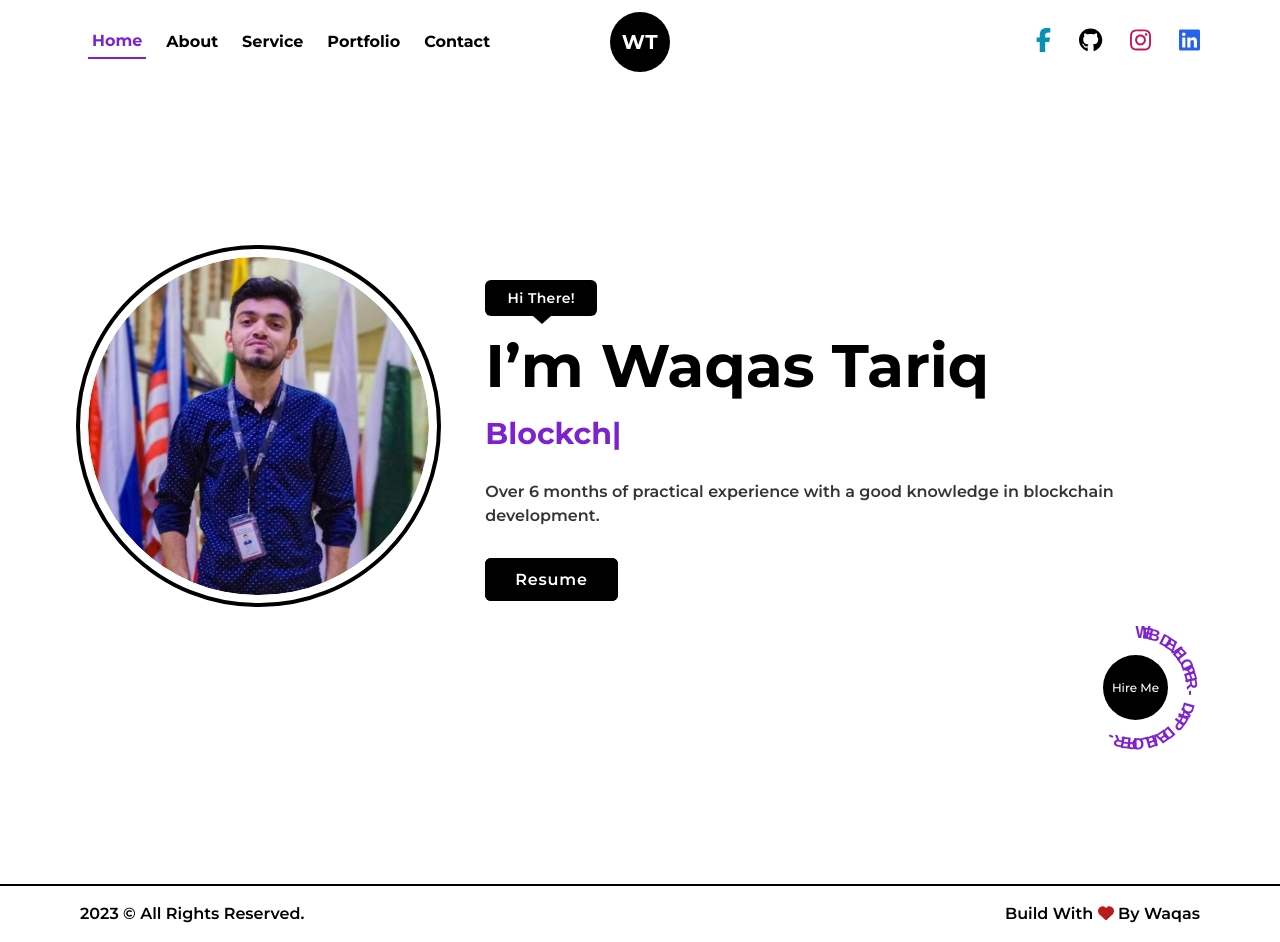
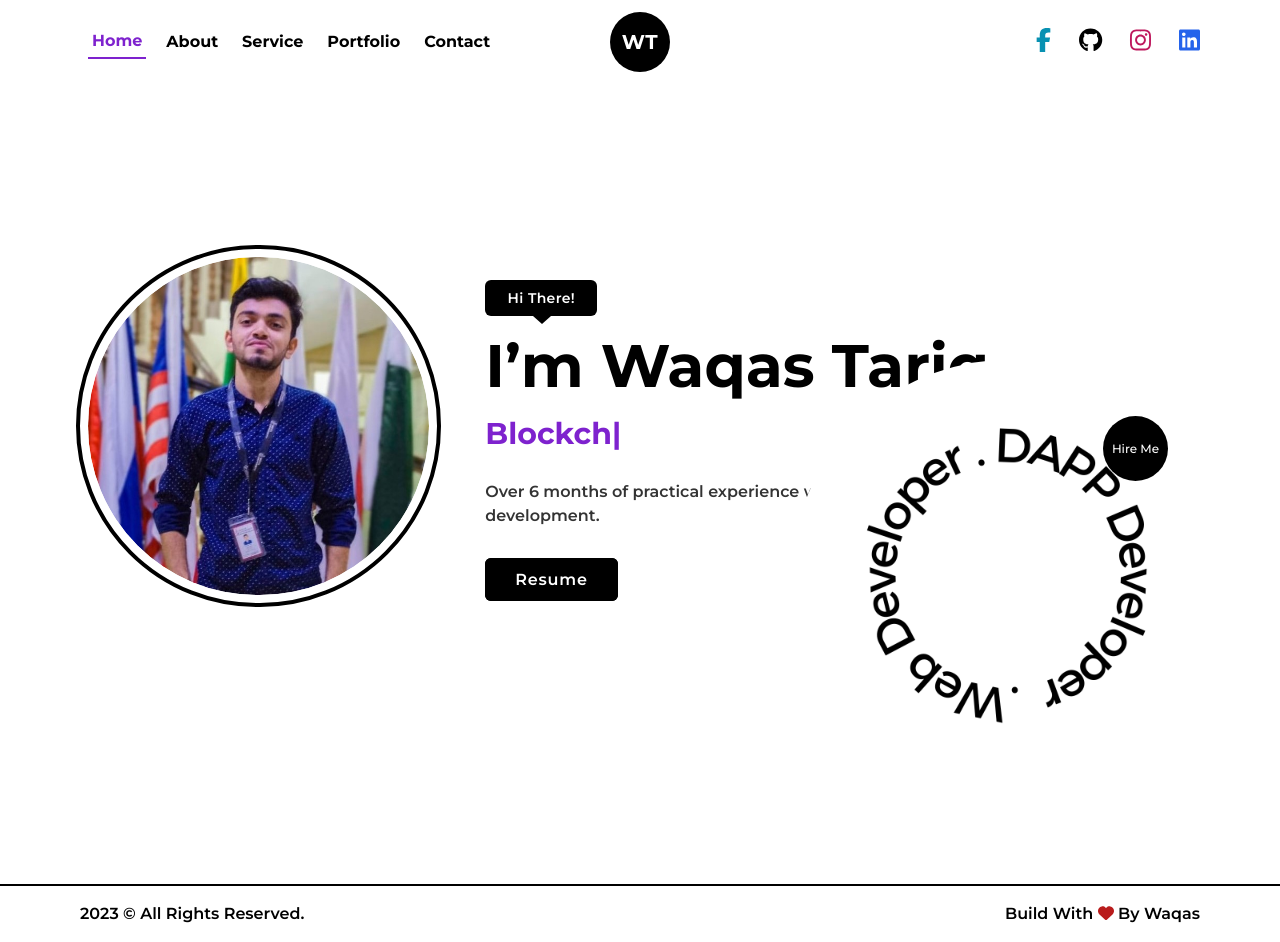
Before and after one commit to waqastariq05/Portfolio, a Next.js app: page / in a window 1280 px wide. Built offline with nearby package versions, Linux system fonts and the light colour scheme.

Commit message:
Some Changing

```diff
--- a/app/globals.css
+++ b/app/globals.css
@@ -8,11 +8,8 @@ body {
 
 }
 
-.heroAnim {
-    position: absolute;
-    width: 100%;
-    height: 100%;
-    animation: spin 10s infinite linear;
+.paraImage {
+    animation: spin 8s infinite linear;
 }
 
 @keyframes spin {
--- a/components/Banner.js
+++ b/components/Banner.js
@@ -1,6 +1,7 @@
 'use client'
 import Image from 'next/image';
 import profilePic from '../public/Dp.jpg'
+import para from '../public/para.png'
 import React, { useEffect, useRef } from 'react'
 import Typed from 'typed.js'
 import { delay, motion } from 'framer-motion';
@@ -21,14 +22,6 @@ const Banner = () => {
             typed.destroy();
         };
     }, []);
-
-    useEffect(() => {
-        const text = document.querySelector('.heroAnim p');
-        text.innerHTML = text.innerText.split('').map((char, i) =>
-            `<span style="transform: rotate(${i * 6.6}deg)">${char}</span>`
-        ).join("")
-    })
-
 
     // ========== Animation ================
     const quote = {
@@ -154,11 +147,13 @@ const Banner = () => {
                     whileInView="whileInView"
                 >Resume</motion.a>
             </div >
-            <motion.div className='lg:block hidden absolute right-28 bottom-20' variants={box} initial="initial" whileInView="whileInView">
-                <div className='heroAnim'>
-                    <p className='text-sm text-purple-700 font-semibold'>WEB DEVELOPER - DAPP DEVELOPER -</p>
+            <motion.div className='lg:flex hidden absolute right-14 bottom-2' variants={box} initial="initial" whileInView="whileInView">
+                <div className='relative flex justify-end'>
+                    <div className='absolute top-14 right-14 bg-black w-[65px] h-[65px] flex justify-center items-center rounded-full text-xs font-medium z-10'>Hire Me</div>
+                    <div className='w-[40%]'>
+                        <Image src={para} alt='Dp' className='w-full rounded-full paraImage -z-10' priority sizes="(max-width: 768px) 100vw, (max-width: 1200px) 50vw, 33vw" loading='eager' />
+                    </div>
                 </div>
-                <div className='bg-black w-[65px] h-[65px] flex justify-center items-center rounded-full text-xs font-medium'>Hire Me</div>
             </motion.div>
         </>
     )
```
Also changed, not shown: public/para.png (added), 1 other file (tests, documents, lock files or other folders).
